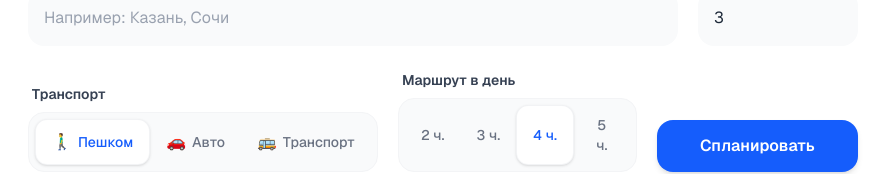
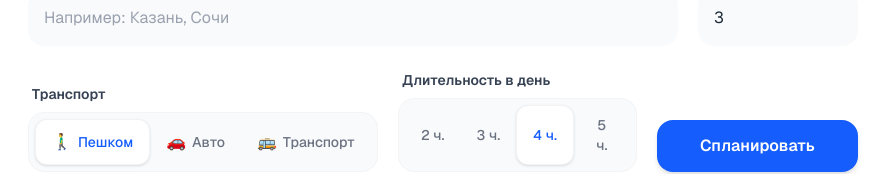
Before and after one commit to atv9944/airtrip, a Next.js app: page / in a window 1280 px wide. Shown: the part 420-594 px from the top of the page, without its empty margins (197-1086 px from the left). Built offline with nearby package versions, Linux system fonts and the light colour scheme.

Commit message:
Синхронизация веток и обновление пакетов

```diff
--- a/app/page.tsx
+++ b/app/page.tsx
@@ -159,7 +159,7 @@ export default function Home() {
 
             {/* Длительность */}
             <div className="flex flex-col gap-2 w-full lg:w-auto">
-              <label className="text-sm font-semibold text-gray-700 ml-1">Маршрут в день</label>
+              <label className="text-sm font-semibold text-gray-700 ml-1">Длительность в день</label>
               <div className="flex bg-gray-50 p-1.5 rounded-2xl border border-gray-100">
                 {[2, 3, 4, 5].map((hours) => (
                   <button
```
